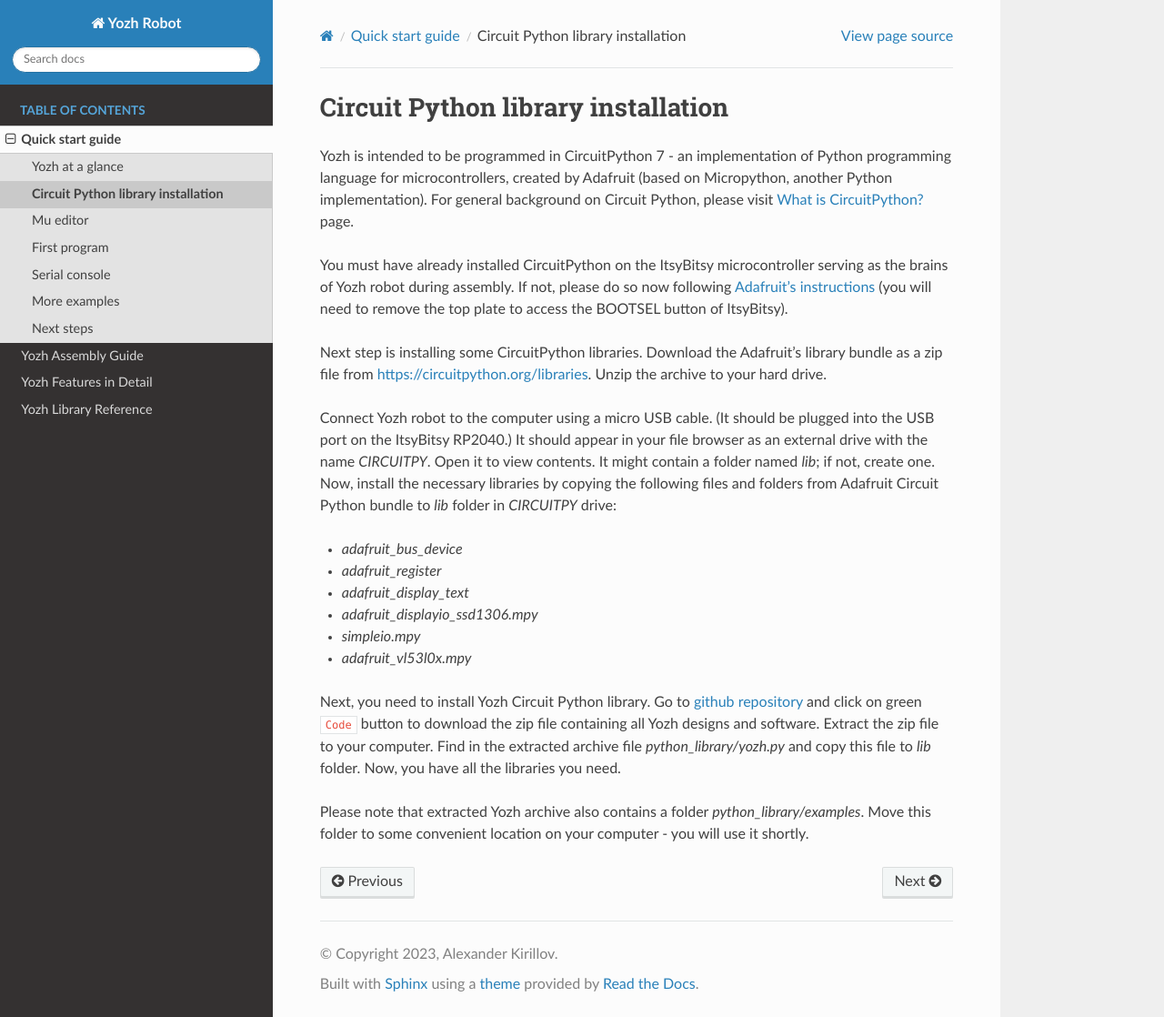
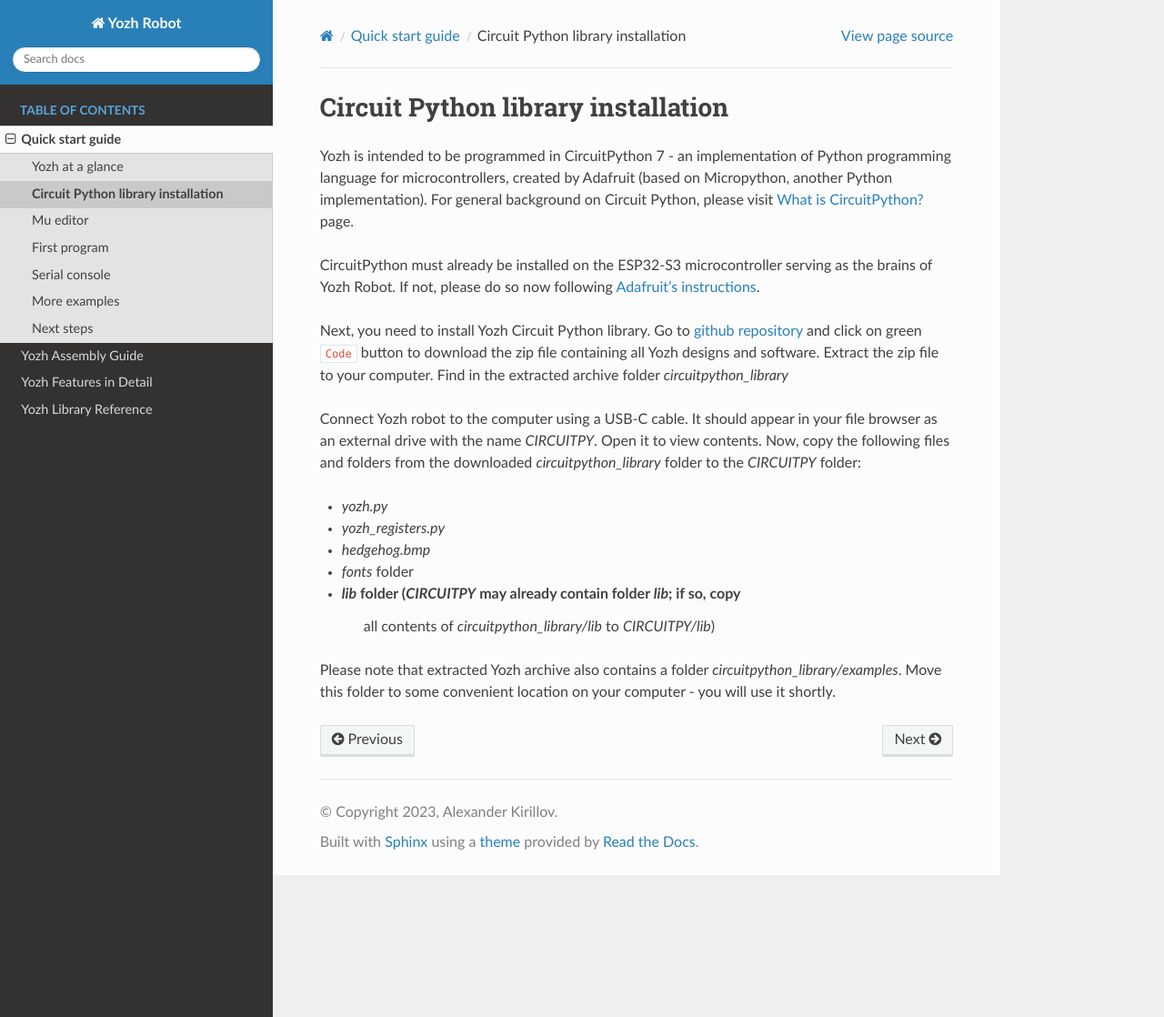
Before and after one commit to shurik179/yozh, a Sphinx documentation site: the page built from docs/quickstart/installation.rst, in a window 1280 px wide and 1118 px high. Shown: the whole window at 91% size. Built offline with Sphinx 7.4.7 and the Read the Docs theme 2.0.0, drawn with Linux system fonts in a browser that asks for light colours; formulas are drawn with MathJax 3.

```diff
--- a/docs/quickstart/examples.rst
+++ b/docs/quickstart/examples.rst
@@ -9,14 +9,14 @@
 
 * `basic_test.py` - basic test of robot operation, including OLED display, LEDs, and buttons
 * `motor_test.py` - testing basic operation of motors and encoders
+* `drive_test.py` - testing higher-level drive commands, such as
+  `go forward for 10cm` or `turn 90 degrees`
 * `servo_test.py` - testing servos (if you have any attached).
 * `imu_test.py`  - testing IMU
 * `pid_test.py` - testing PID control of motors
-* `drive_test.py` - testing higher-level drive commands, such as
-  `go forward for 10cm` or `turn 90 degrees`
 * `distancesensors_test.py` - testing operation of front-facing distance sensors
 * `linearray_test.py` - testing reflectance sensor array
-* `line_following.py` - following a line (requires a black line 1-3 cm wide, on white background)
+* `line_following.py` - following a line (requires a white line 1-3 cm wide, on black background)
 * `obstacle_avoidance.py`  - moving around and using distance sensors to avoid obstacles
 
 All of these examples are amply commented, so it should be easy to understand
--- a/docs/quickstart/installation.rst
+++ b/docs/quickstart/installation.rst
@@ -6,34 +6,28 @@
 Python, please visit `What is CircuitPython? <https://learn.adafruit.com/welcome-to-circuitpython/what-is-circuitpython>`__
 page.
 
-You must have already installed CircuitPython on the ItsyBitsy microcontroller
-serving as the brains of Yozh robot during assembly. If not, please do so now
-following `Adafruit's  instructions <https://learn.adafruit.com/adafruit-itsybitsy-rp2040/circuitpython>`__
-(you will need to remove the top plate to access the BOOTSEL button of ItsyBitsy).
-
-Next step is installing  some CircuitPython libraries. Download the Adafruit's library bundle
-as a zip file from https://circuitpython.org/libraries. Unzip the archive to your hard drive.
-
-Connect Yozh robot to the computer using a micro USB cable. (It should be
-plugged into the USB port on the ItsyBitsy RP2040.) It should appear in
-your file browser as an external drive with the name `CIRCUITPY`. Open it to
-view contents. It might contain a folder named `lib`; if not, create one. Now,
-install the necessary libraries by copying the following files and folders from
-Adafruit Circuit Python bundle to `lib` folder in `CIRCUITPY` drive:
-
-* `adafruit_bus_device`
-* `adafruit_register`
-* `adafruit_display_text`
-* `adafruit_displayio_ssd1306.mpy`
-* `simpleio.mpy`
-* `adafruit_vl53l0x.mpy`
-
+CircuitPython must already be installed on the ESP32-S3 microcontroller
+serving as the brains of Yozh Robot. If not, please do so now
+following `Adafruit's  instructions <https://learn.adafruit.com/adafruit-itsybitsy-rp2040/circuitpython>`__.
 
 
 Next, you need to install Yozh Circuit Python library. Go to |github| and click
 on green ``Code`` button to download the zip file containing all Yozh designs
-and software.  Extract the zip file to your computer. Find in the extracted archive file
-`python_library/yozh.py` and copy this file to `lib` folder. Now, you have all the libraries you need.
+and software.  Extract the zip file to your computer. Find in the extracted archive folder
+`circuitpython_library`
 
-Please note that extracted Yozh \ archive also contains a folder `python_library/examples`.
+Connect Yozh robot to the computer using a  USB-C cable.  It should appear in
+your file browser as an external drive with the name `CIRCUITPY`. Open it to
+view contents.
+Now, copy the following files and folders from the downloaded `circuitpython_library` folder to the
+`CIRCUITPY` folder:
+
+* `yozh.py`
+* `yozh_registers.py`
+* `hedgehog.bmp`
+* `fonts` folder
+* `lib` folder (`CIRCUITPY` may already contain folder `lib`; if so, copy
+   all contents of `circuitpython_library/lib` to `CIRCUITPY/lib`)
+
+Please note that extracted Yozh  archive also contains a folder `circuitpython_library/examples`.
 Move this folder to some convenient location on your computer - you will use it shortly.
--- a/docs/quickstart/mu.rst
+++ b/docs/quickstart/mu.rst
@@ -11,6 +11,6 @@
 for some common problems and list of recommended editors.
 
 To verify your installation, connect Yozh to the computer using a USB cable
-(using the USB connector of ItsyBitsy board) and
-the start Mu editor. It should ask you to select mode; please choose *CircuitPython*.
+(using the USB connector of ESP32-S# Feather board) and
+then start Mu editor. It should ask you to select mode; please choose *CircuitPython*.
 You are now ready to run your first program for the robot!
```
Also changed, not shown: docs/index.rst (+24 -23 lines), docs/quickstart/hello_world.rst (+4 -4 lines), 3 other files.
